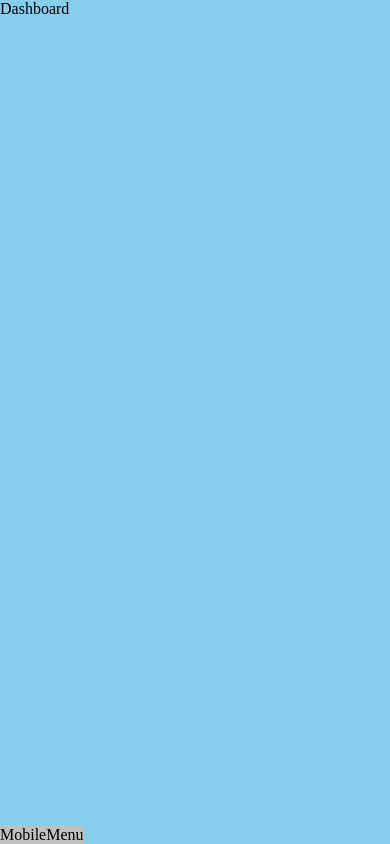
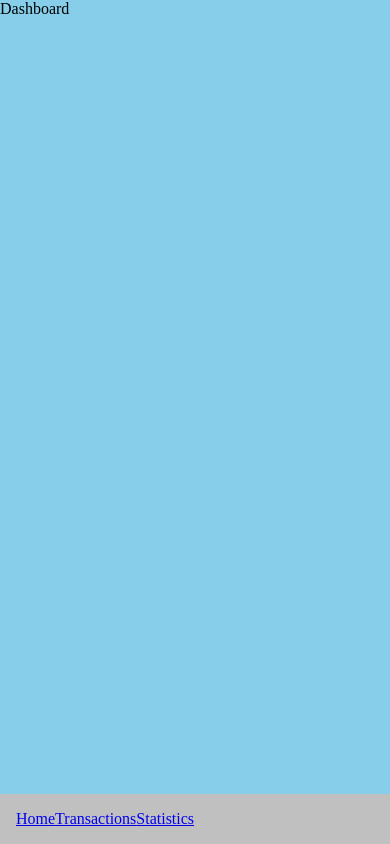
Before and after one commit to alexanderivanov2/budget-app, a React (Vite) app: page / in a window 390 px wide. Built offline with nearby package versions, Linux system fonts and the light colour scheme.

Commit message:
add links for mobile menu

```diff
--- a/src/components/mobileMenu/MobileMenu.tsx
+++ b/src/components/mobileMenu/MobileMenu.tsx
@@ -1,5 +1,13 @@
+import { Link } from "react-router-dom"
+
 export const MobileMenu = () => {
   return (
-    <div className="mobile-menu">MobileMenu</div>
+    <div className="mobile-menu">
+      <nav>
+        <Link to="/">Home</Link>
+        <Link to="/transactions">Transactions</Link>
+        <Link to="/statistics">Statistics</Link>
+      </nav>
+    </div>
   )
 }
--- a/src/styles/layout.scss
+++ b/src/styles/layout.scss
@@ -48,6 +48,8 @@ body {
 
         .mobile-menu {
             position: fixed;
+            width: 100%;
+            padding: 1rem;
             bottom: 0;
             background-color: silver;
         }
```
